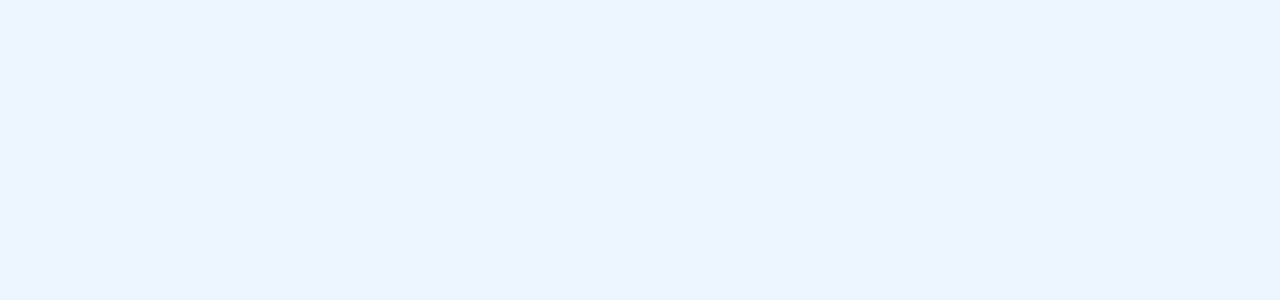
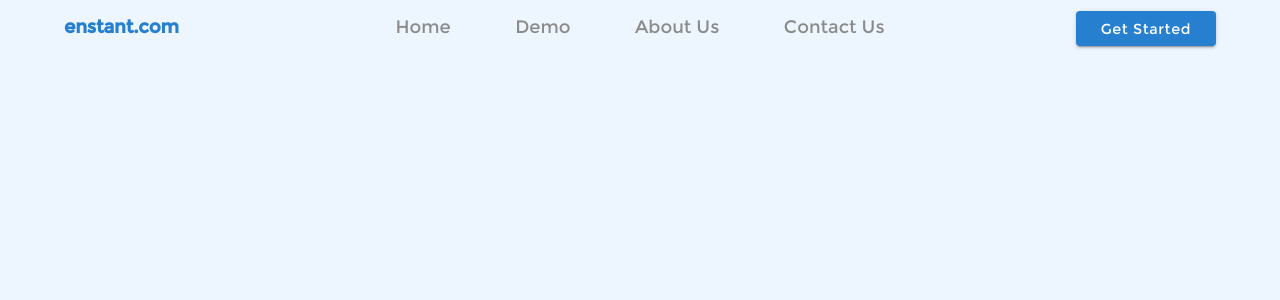
Before and after one commit to erik-ksth/enstant, a React (Create React App) app: page / in a window 1280 px wide. Shown: the top 300 px of the page. Built offline with nearby package versions, Linux system fonts and the light colour scheme.

Commit message:
feat: front-end desktop header

```diff
--- a/package.json
+++ b/package.json
@@ -13,7 +13,6 @@
     "@testing-library/user-event": "^13.5.0",
     "react": "^18.2.0",
     "react-dom": "^18.2.0",
-    "react-scripts": "5.0.1",
     "styled-components": "^6.1.0",
     "web-vitals": "^2.1.4"
   },
@@ -42,6 +41,7 @@
     ]
   },
   "devDependencies": {
+    "react-scripts": "^5.0.1",
     "tailwindcss": "^3.3.3"
   }
 }
--- a/src/components/elements/Button/index.js
+++ b/src/components/elements/Button/index.js
@@ -1,12 +1,18 @@
 import React from 'react';
+import Button from '@mui/material/Button';
 import '../../../App.css'
 import '../../../index.css';
 
 const NavBtn = ({ label, onClick }) => {
   return (
-    <button className="navBtn" onClick={onClick}>
-      {label}
-    </button>
+    <Button variant='contained' sx={
+      {backgroundColor: `var(--primary-blue)`,
+        textTransform: 'none',
+        fontFamily: `NatsReg`,
+        fontSize: '20px',
+        padding: '0px 25px',
+      }
+    }>{label}</Button>
   );
 };
 
--- a/src/components/modules/PageLayout/submodules/AppHeader/index.js
+++ b/src/components/modules/PageLayout/submodules/AppHeader/index.js
@@ -1,26 +1,63 @@
 import * as React from 'react';
 // import AppBar from '@mui/material/AppBar';
-// import Box from '@mui/material/Box';
+import Box from '@mui/material/Box';
 // import Toolbar from '@mui/material/Toolbar';
 // import IconButton from '@mui/material/IconButton';
 // import Typography from '@mui/material/Typography';
 // import Menu from '@mui/material/Menu';
 // import MenuIcon from '@mui/icons-material/Menu';
 import Container from '@mui/material/Container';
-// import Tabs from '@mui/material/Tabs';
-// import Button from '@mui/material/Button';
 // import Tooltip from '@mui/material/Tooltip';
 // import MenuItem from '@mui/material/MenuItem';
-import '../../../../../index.css'
+import { Link } from '@mui/material';
+import '../../../../../index.css';
+import NavBtn from '../../../../elements/Button';
 
 // const pages = ['Home', 'Demo', 'FAQs', 'About Us', 'Contact Us'];
 
 function NavBar() {
 
   return (
-    <Container>
-
+    <Container sx={navBarContainer}>
+      <Box sx={logoContainer}>
+          <Link sx={{ color: `var(--primary-blue)`, textDecoration: 'none', fontWeight: '600'}} href="/">enstant.com</Link>
+      </Box>
+      <Box sx={navBtnContainer}>
+          <Link sx={navBtn} href="/">Home</Link>
+          <Link sx={navBtn} href="/">Demo</Link>
+          <Link sx={navBtn} href="/">About Us</Link>
+          <Link sx={navBtn} href="/">Contact Us</Link>
+      </Box>
+      <Box sx={getStartedBtnContainer}>
+        <NavBtn label='Get Started'/>
+      </Box>
     </Container>
   );
 }
 export default NavBar;
+
+const navBarContainer = {
+  display: 'flex',
+  justifyContent: 'space-between'
+}
+
+const logoContainer = {
+  width: "15%",
+}
+
+const navBtnContainer = {
+  width: "70%",
+  display: 'flex',
+  justifyContent: 'center'
+}
+
+const getStartedBtnContainer = {
+  width: "15%",
+  textAlign: 'right',
+}
+
+const navBtn = {
+  textDecoration: 'none',
+  color: `var(--inactive-text-color)`,
+  margin: '0 4%'
+}
--- a/src/index.css
+++ b/src/index.css
@@ -3,6 +3,7 @@
   --secondary-blue: #6FE1FF;
   --background-color: #EDF6FF;
   --text-color: #2A2A2B;
+  --inactive-text-color: #8B8B8B;
 }
 
 @font-face {
@@ -24,7 +25,8 @@ body {
   background-color: var(--background-color);
   margin: 0;
   font-family: NatsReg, sans-serif;
-  font-size: "25px";
+  font-size: 25px;
+  color: var(--text-color);
   -webkit-font-smoothing: antialiased;
   -moz-osx-font-smoothing: grayscale;
 }
```
Also changed, not shown: src/components/modules/HomePage/HeroTitle/index.js (added), 1 other file (tests, documents, lock files or other folders).
